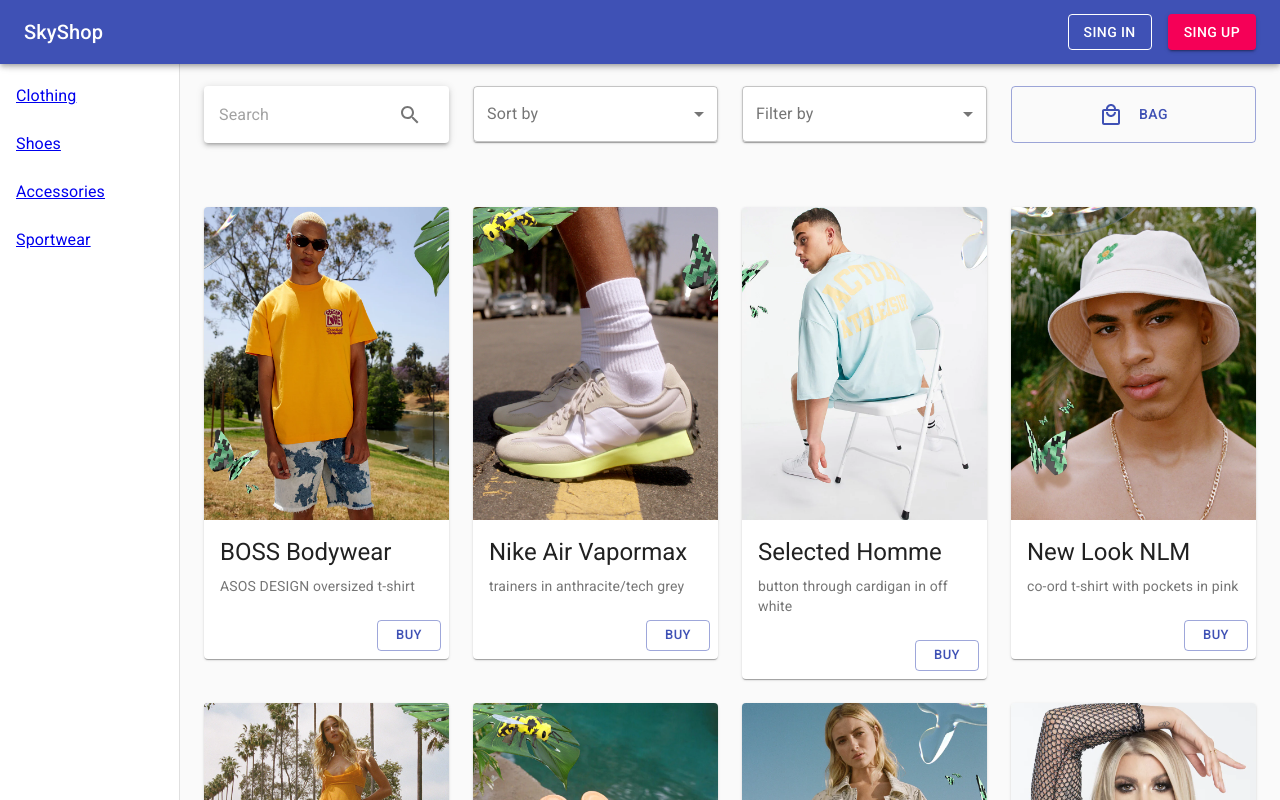
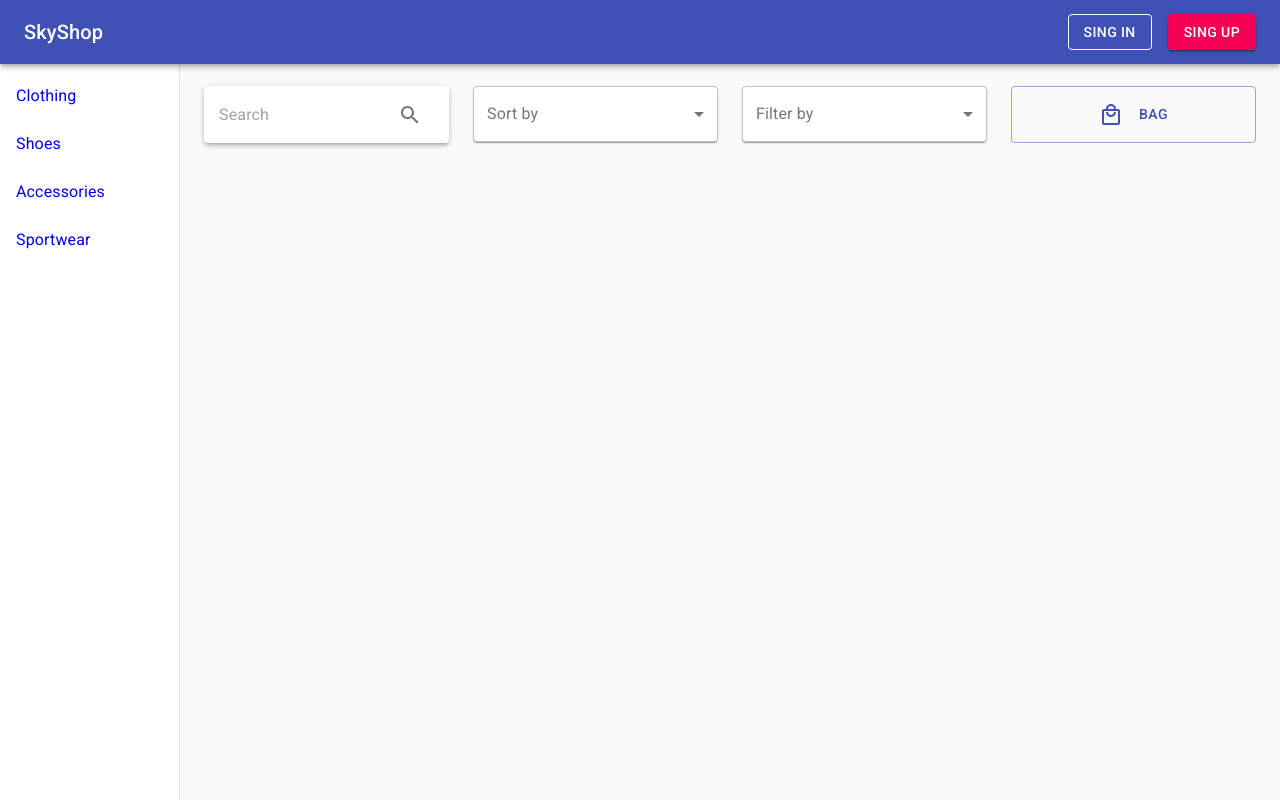
Before and after one commit to vlad9699/SkyShop, a React (Create React App) app: page / in a window 1280 px wide. Shown: the top 800 px of the page. Built offline with nearby package versions, Linux system fonts and the light colour scheme; the HTML template or start-up script is replaced by a standard one.

Commit message:
fix routing

```diff
--- a/src/App.jsx
+++ b/src/App.jsx
@@ -135,6 +135,9 @@
    searchPlaceholder: {
       width: '100%',
    },
+   NavLink: {
+      textDecoration: 'none',
+   },
 }));
 
 function App() {
@@ -167,11 +170,15 @@
                      <List>
                         {['Clothing', 'Shoes', 'Accessories', 'Sportwear'].map(
                            (text) => (
-                              <ListItem button key={text}>
-                                 <NavLink to={`/${text}`}>
+                              // eslint-disable-next-line react/jsx-key
+                              <NavLink
+                                 to={`/${text}`}
+                                 className={classes.NavLink}
+                              >
+                                 <ListItem button key={text}>
                                     <ListItemText primary={text} />
-                                 </NavLink>
-                              </ListItem>
+                                 </ListItem>
+                              </NavLink>
                            )
                         )}
                      </List>
@@ -251,7 +258,7 @@
                      </Grid>
                   </Grid>
                   <Toolbar />
-                  <Route path='' component={Home} />
+                  <Route path='/index' component={Home} />
                   <Route path='/clothing' component={Clothing} />
                   <Route path='/shoes' component={Shoes} />
                   <Route path='/accessories' component={Accessories} />
```
